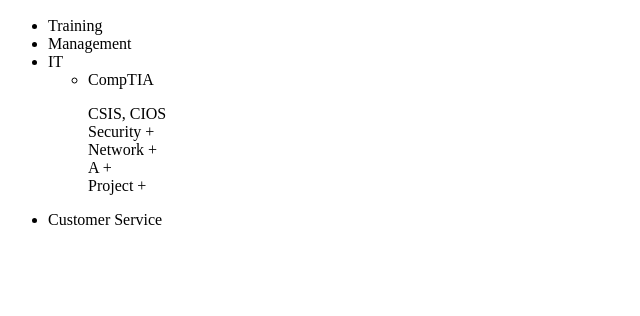
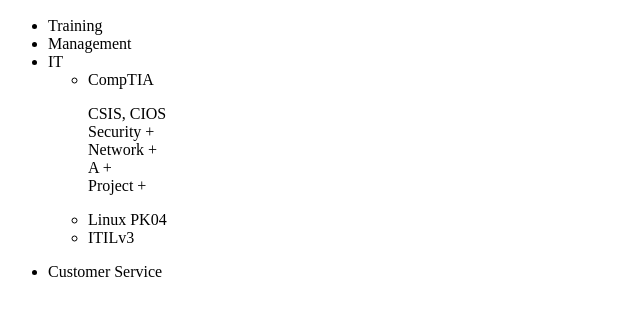
Before and after one commit to bsj6157/html-portfolio, a plain HTML site: page Skills.html in a window 1280 px wide. Shown: the part 38-354 px from the top of the page, without its empty margins (0-640 px from the left). Drawn offline with Linux system fonts and the light colour scheme.

Commit message:
Update Skills.html

```diff
--- a/Skills.html
+++ b/Skills.html
@@ -15,12 +15,16 @@
 <li>Management</li>
 <li>IT</li>
    <ul>
-       <li>CompTIA</li>
+       <li>CompTIA
        <p> CSIS, CIOS<br/>
            Security + <br/>
            Network + <br/>
            A + <br/>
-           Project +
+           Project +<br/></li>
+       <li>Linux PK04</li>
+       <li>ITILv3</li>
+
+
 
 
        </p>
```
